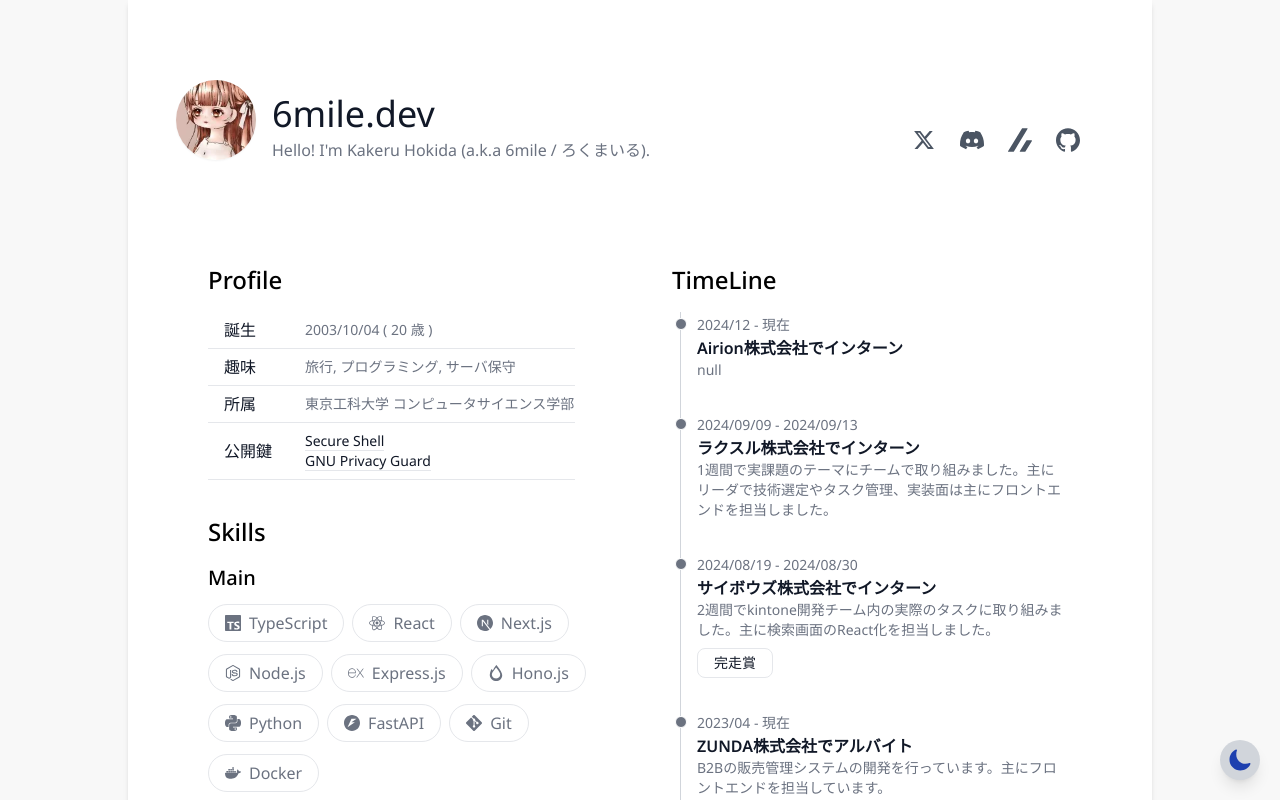
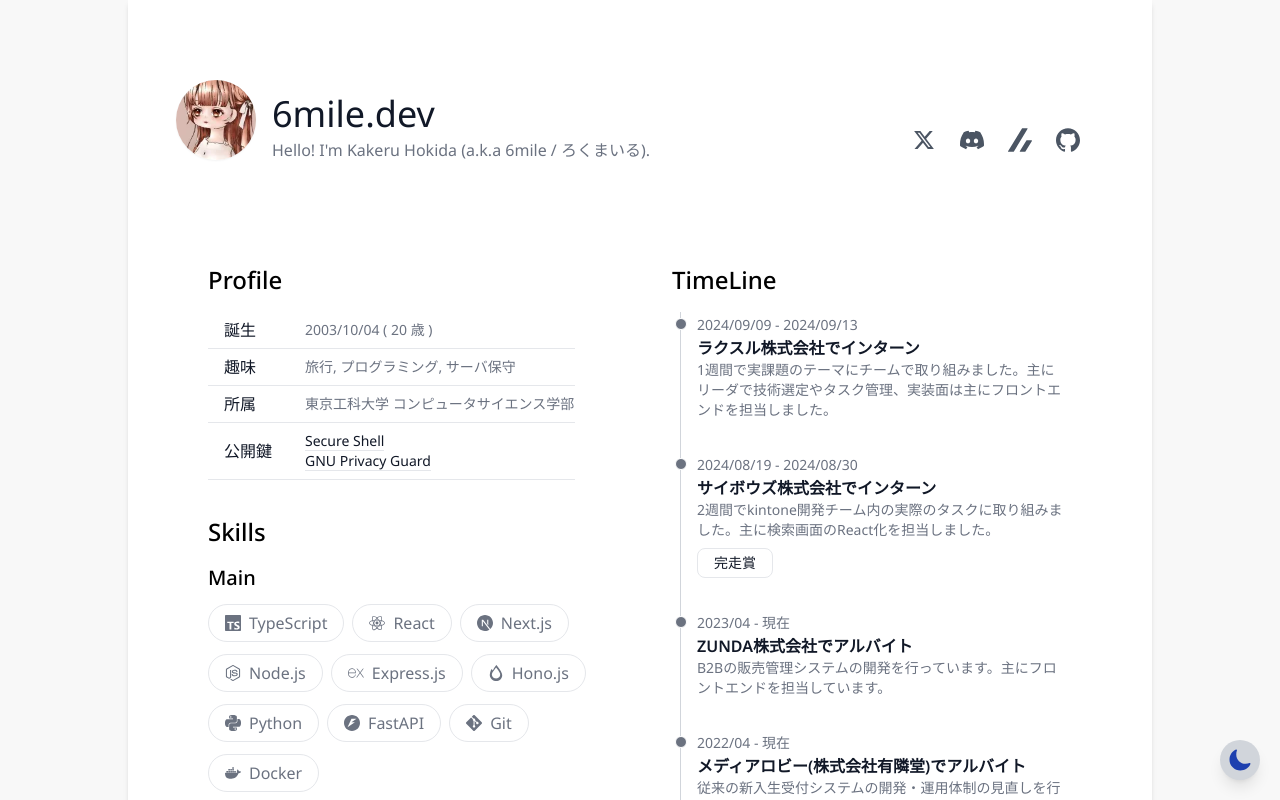
Before and after one commit to 6mile0/portfolio, a Next.js app: page / in a window 1280 px wide. Shown: the top 800 px of the page. Built offline with nearby package versions, Linux system fonts and the light colour scheme.

Commit message:
fix timeline

```diff
--- a/app/page.tsx
+++ b/app/page.tsx
@@ -25,11 +25,6 @@ const hadSkills = ["Kotlin", "SpringBoot", "Firebase"];
 const studyingSkills = ["Go", "Ruby", "Ruby on Rails", "Nest.js"];
 
 const timelineData: TimeLine[] = [
-  {
-    time: "2024/12 - 現在",
-    title: "Airion株式会社でインターン",
-    descriptions: "null",
-  },
   {
     time: "2024/09/09 - 2024/09/13",
     title: "ラクスル株式会社でインターン",
```
